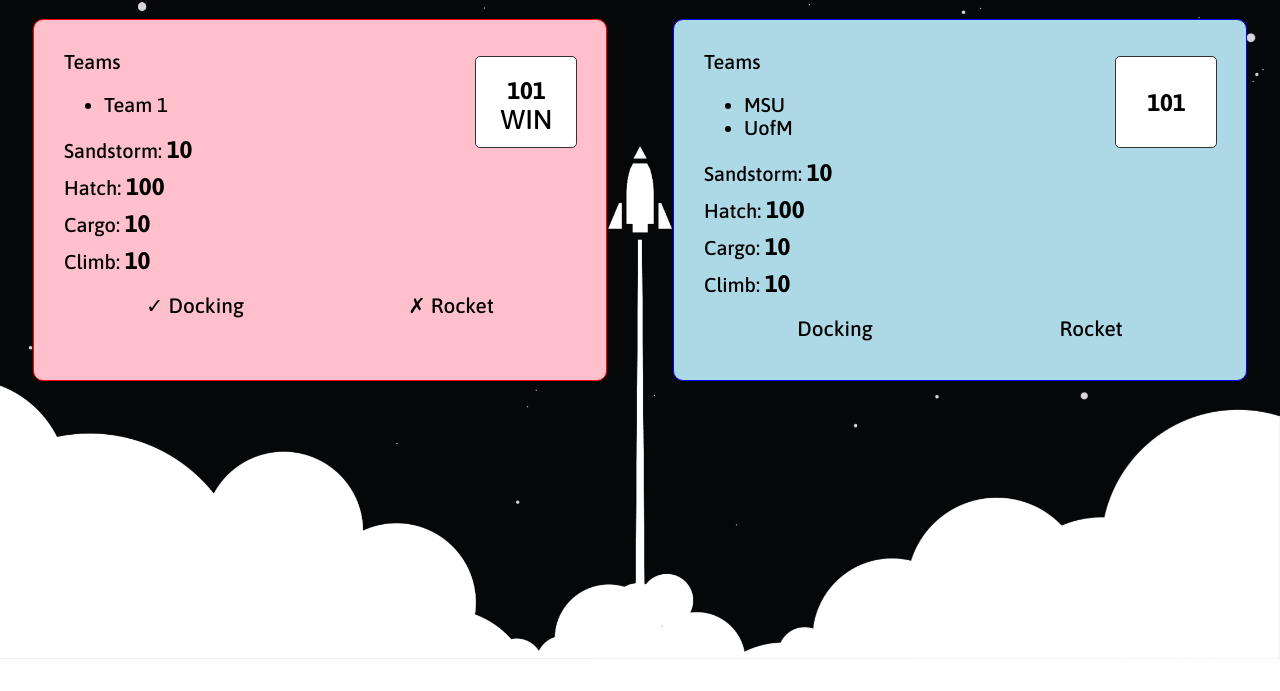
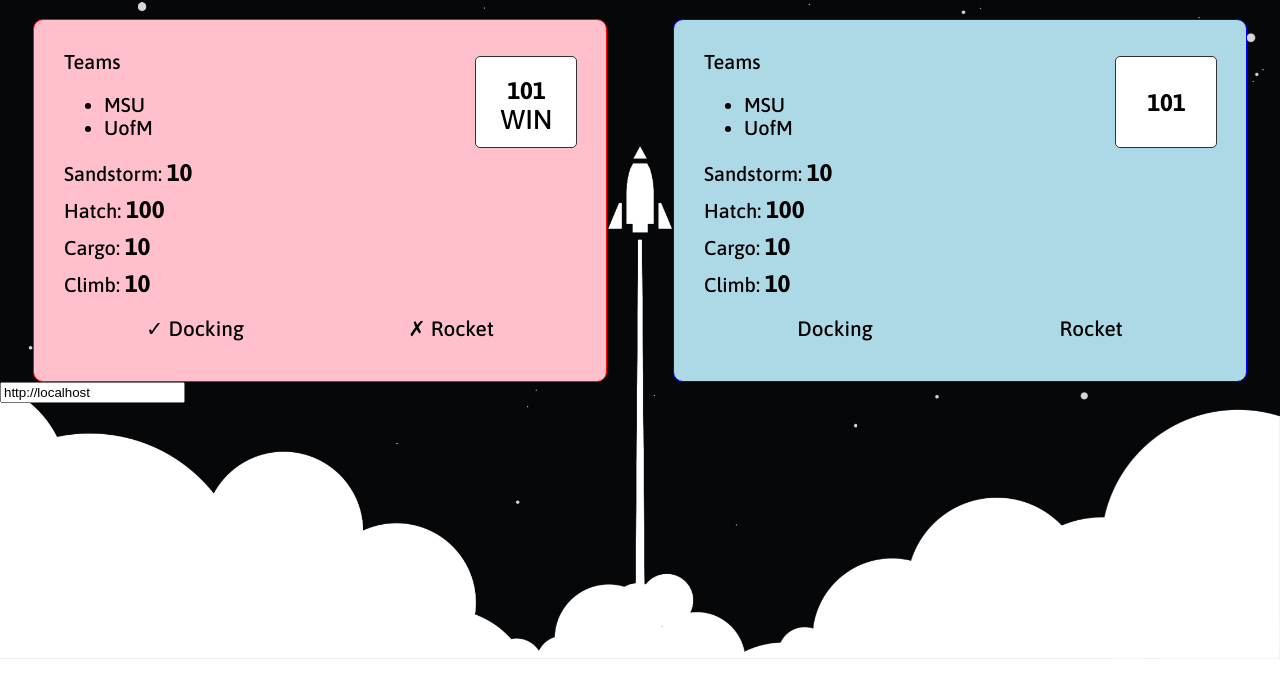
Before and after one commit to evanlihou/facc-scoreboard, a website: page static/index.html in a window 1280 px wide. Shown: the part 141-832 px from the top of the page. Drawn offline with nearby package versions, Linux system fonts and the light colour scheme; no server answers.

Commit message:
Minor changes to client which will be removed in next commit

```diff
--- a/static/index.html
+++ b/static/index.html
@@ -58,6 +58,9 @@
         </div>
       </div>
     </div>
+    <div id="settings">
+      <input id="socketServer" value="http://localhost" />
+    </div>
   </div>
   <script src="scoreboard.js"></script>
 </body>
--- a/static/scoreboard.js
+++ b/static/scoreboard.js
@@ -4,19 +4,29 @@ function emptyElement(elem) {
   }
 }
 
-var socket = io('http://localhost');
+var settings = {
+  socketServer: document.getElementById('socketServer').value
+};
 
-var eventName = document.getElementById('eventName');
-var matchName = document.getElementById('matchName');
+var socket = io(settings.socketServer);
 
-var redInfo = document.getElementById('redScore');
-var blueInfo = document.getElementById('blueScore');
+var scoreboard = {};
 
-var redTeams = redInfo.getElementsByClassName('teams')[0].children[0];
-var blueTeams = blueInfo.getElementsByClassName('teams')[0].children[0];
+scoreboard.eventName = document.getElementById('eventName');
+scoreboard.matchName = document.getElementById('matchName');
 
-emptyElement(redTeams);
+scoreboard.redInfo = document.getElementById('redScore');
+scoreboard.blueInfo = document.getElementById('blueScore');
 
-var tmp = document.createElement('li');
-tmp.appendChild(document.createTextNode('Team 1'));
-redTeams.appendChild(tmp);
+scoreboard.redInfo.redTeams = scoreboard.redInfo.getElementsByClassName(
+  'teams'
+)[0].children[0];
+scoreboard.blueInfo.blueTeams = scoreboard.blueInfo.getElementsByClassName(
+  'teams'
+)[0].children[0];
+
+// emptyElement(redTeams);
+
+// var tmp = document.createElement('li');
+// tmp.appendChild(document.createTextNode('Team 1'));
+// redTeams.appendChild(tmp);
```
